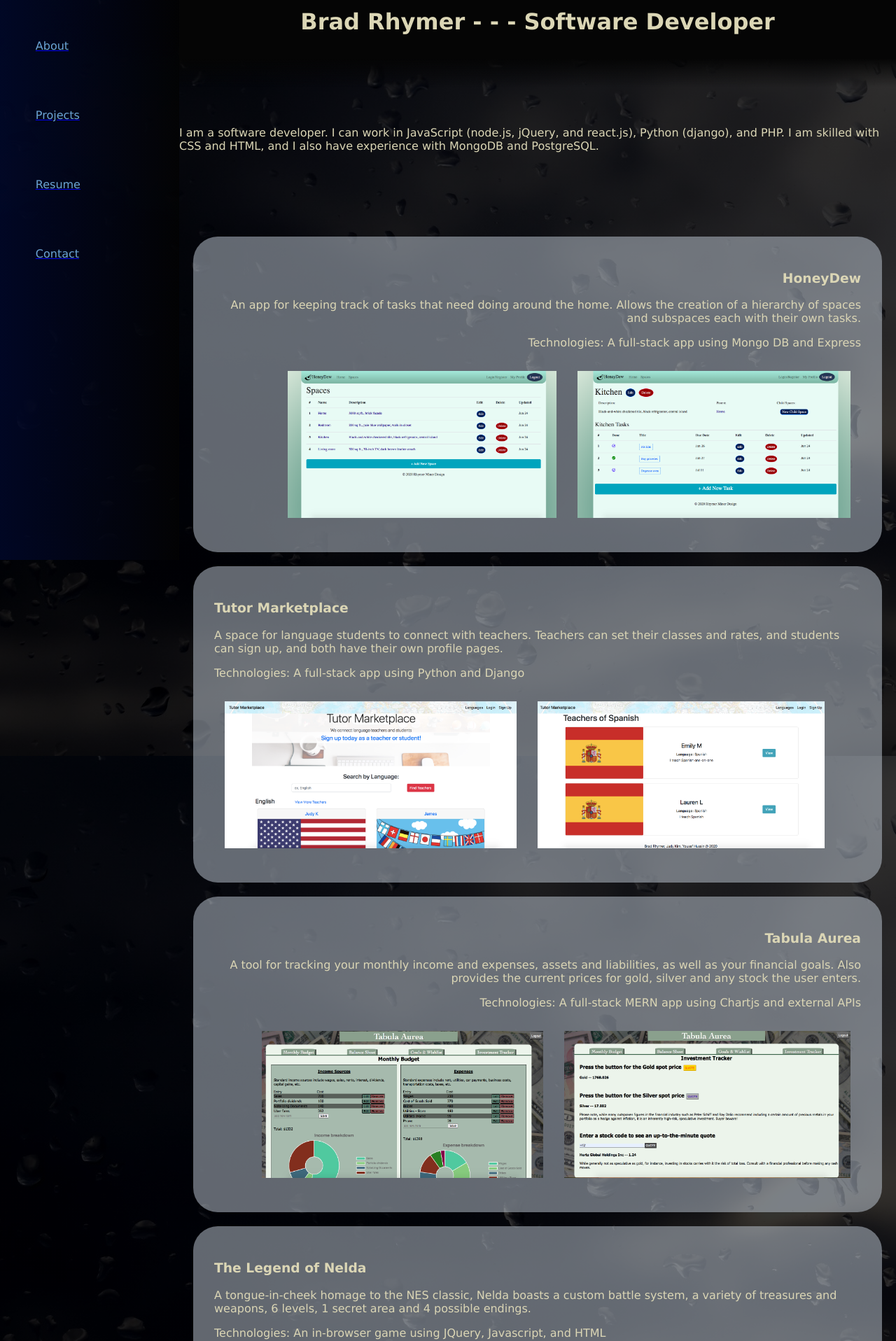
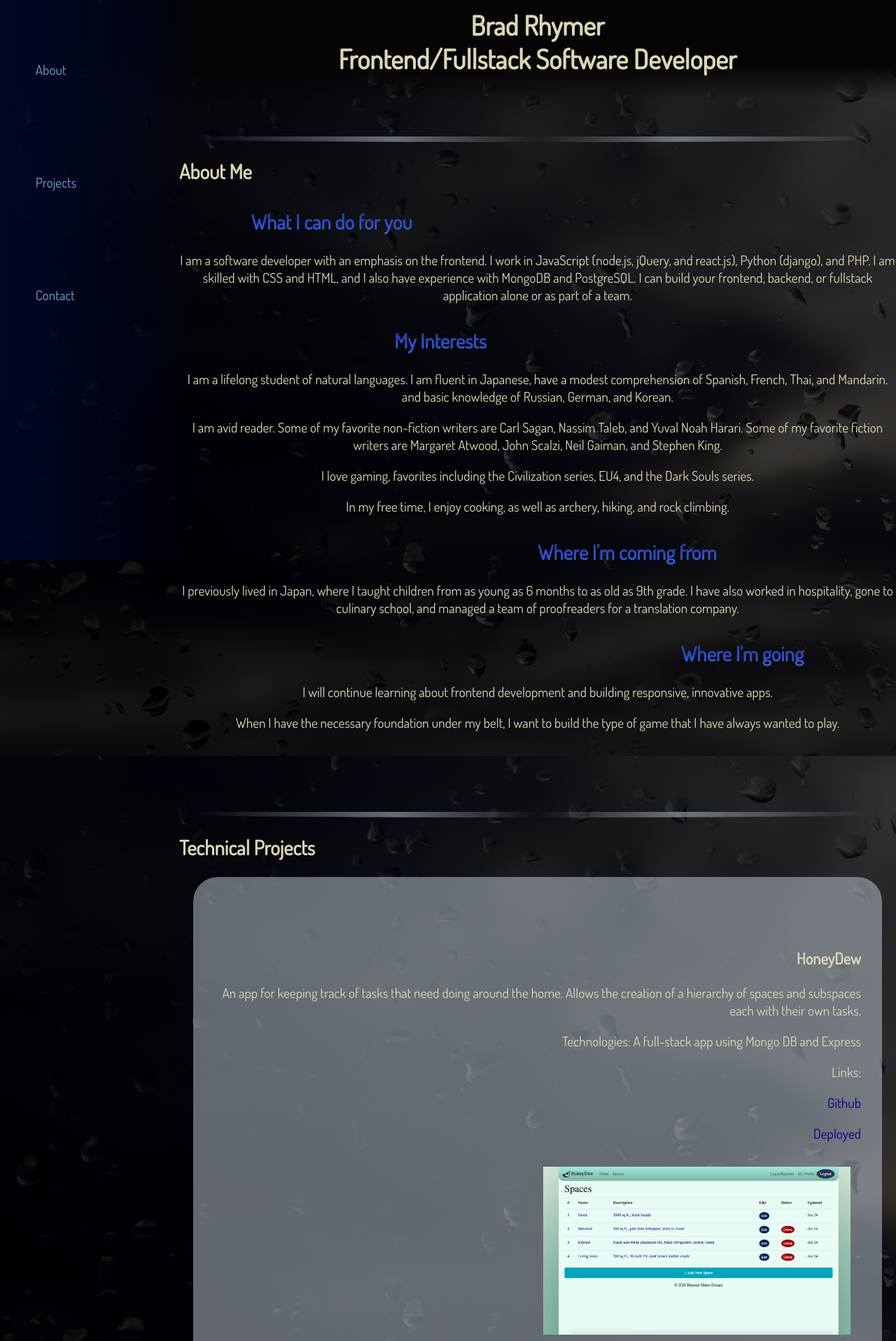
Before and after one commit to brhymer/portfolio, a React (Create React App) app: page /resume in a window 1280 px wide. Shown: the top 1916 px of the page at 70% size. Built offline with nearby package versions, Linux system fonts and the light colour scheme.

Commit message:
adds content to about section

```diff
--- a/package.json
+++ b/package.json
@@ -7,7 +7,12 @@
     "@testing-library/jest-dom": "^4.2.4",
     "@testing-library/react": "^9.5.0",
     "@testing-library/user-event": "^7.2.1",
+    "axios": "^0.19.2",
+    "body-parser": "^1.19.0",
+    "cors": "^2.8.5",
+    "express": "^4.17.1",
     "gh-pages": "^3.1.0",
+    "nodemailer": "^6.4.10",
     "react": "^16.13.1",
     "react-dom": "^16.13.1",
     "react-router-dom": "^5.2.0",
--- a/src/App.css
+++ b/src/App.css
@@ -1,6 +1,7 @@
 /* ----
  Entire
 ---- */
+@import url('https://fonts.googleapis.com/css?family=Dosis');
 
 .App {
   background: linear-gradient( rgba(0, 0, 0, 0.8), rgba(0, 0, 0, 0.8) ), url('./rain.jpg');
@@ -8,8 +9,9 @@
   color: rgb(219, 214, 181) ;
   padding: 80px 0 0 20%;
   height: 100%;
-  font-family: 'Lucida Sans', 'Lucida Sans Regular', 'Lucida Grande', 'Lucida Sans Unicode', Geneva, Verdana, sans-serif;
+  font-family: 'Dosis';
   scroll-behavior: smooth;
+  font-size: larger;
 }
 
 .rain {
@@ -30,19 +32,19 @@
   border-radius: 20px;
 }
 
-/* Handle on hover */
 ::-webkit-scrollbar-thumb:hover {
   background: rgba(4, 44, 241, 0.8);
 }
-/* ::-webkit-scrollbar-track {
-  background: linear-gradient(rgba(1, 8, 44, 0.8), rgba(6, 50, 92, 0.8));
-} */
 
-/* ::-webkit-scrollbar-thumb {
-  background: aqua;
-} */
+hr {
+  height: 8px;
+  background: radial-gradient(circle, rgba(0,0,0,0) 0%, rgba(196, 206, 218, 0.5) 42%, rgba(1, 8, 44, 0.1) 100%);
+  /* background: linear-gradient(rgba(196, 206, 218, 0.5), rgba(1, 8, 44, 0) 40%); */
+  border: none;
+  border-radius: 0 0 50% 50%;
+  width: 95%;
 
-
+}
 
 /* ----
  Header
@@ -52,11 +54,12 @@
   background: linear-gradient(to top, transparent, rgb(5, 5, 5) 33%);
   /* display: inline-block; */
   top: 0;
-  height: 14%;
+  height: 16%;
   position: fixed;
   padding: 12px 0 0 0;
   text-align: center;
   width: 80vw;
+  z-index: 1;
   /* background-image: linear-gradient( rgba(0, 0, 0, 0.8), rgba(0, 0, 0, 0.8) ), url('./rain.jpg') */
   /* url('./rain.jpg'), linear-gradient(#ebdb01, #b90a04); */
   /* linear-gradient(to top, transparent, black 33%); */
@@ -80,18 +83,43 @@
   left: 0;
   list-style: none;
   /* background: linear-gradient(rgba(1, 8, 44, 0.8), rgba(6, 50, 92, 0.8)); */
-  background: linear-gradient(to right, rgba(1, 8, 44, 0.8), rgba(3, 3, 3, 0.8));
+  background: linear-gradient(to right, rgba(1, 8, 44, 0.8), rgba(3, 3, 33, 0.2));
 
   /* padding: 30px 0; */
 }
 
-nav li {
-  display: block;
+nav a {
   list-style: none;
-  padding: 40px 5%;
+  padding: 68px 5%;
   color: rgb(108, 165, 212);
   text-decoration: none;
+  height: 20%;
+}
 
+.spacing {
+  display: flex;
+  flex-direction: column;
+  justify-content: space-around;
+}
+
+#about, #projects, #resume {
+  margin-bottom: 30px;
+}
+
+/* ----
+  About
+---- */
+
+.about {
+  text-align: center;
+}
+
+.abouth {
+  padding-top: 1%;
+  background: -webkit-linear-gradient(#19278C, #3B5EDB);
+  -webkit-background-clip: text;
+  background-clip: text;
+  -webkit-text-fill-color: transparent;
 }
 
 /* ----
@@ -102,6 +130,10 @@ nav li {
   background: rgba(5, 53, 97, 0.3);
   height: 85%;
   margin: 1%;
+}
+
+.body {
+  transition: transform 5s ease-in-out;
 }
 
 .lcard {
@@ -125,23 +157,46 @@ nav li {
 }
 
 img {
-  height: 210px;
+  height: 240px;
   padding: 15px;
   /* width: 100px; */
   /* z-index: 1; */
   /* float: left; */
   display: inline-block;
+  transition: transform 1s ease-in-out;
 }
 
-.section {
-  padding: 100px 0;
+img:hover {
+  transform: scale(1.6)
+
+}
+
+/* .section {
+  padding: 40px 0;
+} */
+
+.projlink {
+  text-decoration: none;
+  color: darkblue;
+  transition: box-shadow 2s, color 2s, background 2s linear;
+}
+
+.projlink:hover {
+  box-shadow: 0 0 30px darkblue;
+  background: darkblue;
+  color: gold
 }
 
 /* ----
  Resume
 ---- */
 
-
+.resume {
+  text-align: center;
+  font-size: larger;
+  background: rgba(196, 206, 218, 0.5);
+  border-radius: 35px;
+}
 
 /* ----
  Contact
@@ -182,6 +237,11 @@ input {
   display: block;
 }
 
+.contlink {
+  color: darkblue;
+  text-decoration: none;
+}
+
 /* ----
  Footer
 ---- */
--- a/src/App.js
+++ b/src/App.js
@@ -13,7 +13,6 @@ function App() {
       <div className="rain">
         <Header />
         <Nav />
-        {/* <Routes /> */}
         <Body />
         <Footer />
       </div>
--- a/src/components/About.js
+++ b/src/components/About.js
@@ -2,8 +2,19 @@ import React from 'react';
 
 const About = () => {
     return (
-        <div className="section" id ="about">
-            I am a software developer.  I can work in JavaScript (node.js, jQuery, and react.js), Python (django), and PHP.  I am skilled with CSS and HTML, and I also have experience with MongoDB and PostgreSQL.
+        <div className="section">
+            <h2 className="abouth" style={{textIndent: "10%"}}>What I can do for you</h2>
+            <p className="about">I am a software developer with an emphasis on the frontend.  I work in JavaScript (node.js, jQuery, and react.js), Python (django), and PHP.  I am skilled with CSS and HTML, and I also have experience with MongoDB and PostgreSQL. I can build your frontend, backend, or fullstack application alone or as part of a team.</p>
+            <h2 className="abouth" style={{textIndent: "30%"}}>My Interests</h2>
+            <p className="about">I am a lifelong student of natural languages.  I am fluent in Japanese, have a modest comprehension of Spanish, French, Thai, and Mandarin.  and basic knowledge of Russian, German, and Korean.</p>
+            <p className="about">I am avid reader.  Some of my favorite non-fiction writers are Carl Sagan, Nassim Taleb, and Yuval Noah Harari. Some of my favorite fiction writers are Margaret Atwood, John Scalzi, Neil Gaiman, and Stephen King.</p>
+            <p className="about">I love gaming, favorites including the Civilization series, EU4, and the Dark Souls series.</p>
+            <p className="about">In my free time, I enjoy cooking, as well as archery, hiking, and rock climbing.</p>
+            <h2 className="abouth" style={{textIndent: "50%"}}>Where I'm coming from</h2>
+            <p className="about">I previously lived in Japan, where I taught children from as young as 6 months to as old as 9th grade.  I have also worked in hospitality, gone to culinary school, and managed a team of proofreaders for a translation company.</p>
+            <h2 className="abouth" style={{textIndent: "70%"}}>Where I'm going</h2>
+            <p className="about">I will continue learning about frontend development and building responsive, innovative apps.</p>
+            <p className="about">When I have the necessary foundation under my belt, I want to build the type of game that I have always wanted to play.</p>
         </div>
     );
 }
--- a/src/components/Body.js
+++ b/src/components/Body.js
@@ -2,16 +2,36 @@ import React, { Component } from 'react';
 import About from './About';
 import Projects from './Projects';
 import Resume from './Resume';
-import Contact from './Contact';
+// import Contact from './Contact';
 
 class Body extends Component {
     render() {
         return (
             <div>
+                <article id="about"></article>
+                <br/>
+                <br/>
+                <br/>
+                <hr/>
+                <h2>About Me</h2>
                 <About />
+                <article id="projects"></article>
+                <br/>
+                <br/>
+                <br/>
+                <hr/>
+                <h2>Technical Projects</h2>
                 <Projects />
+                <article id="resume"></article>
+                <br/>
+                <br/>
+                <br/>
+                <hr/>
+                <h2>Contact Me</h2>
                 <Resume />
-                <Contact />
+                <br/>
+                <hr/>
+                {/* <Contact /> */}
             </div>
         );
     }
--- a/src/components/Header.js
+++ b/src/components/Header.js
@@ -4,7 +4,8 @@ class Header extends Component {
     render() {
         return (
             <div className="header">
-                <h1 id ="topline">Brad Rhymer - - - Software Developer</h1>
+                <h1 id ="topline">Brad Rhymer <br/> Frontend/Fullstack Software Developer</h1>
+
             </div>
         );
     }
--- a/src/components/Nav.js
+++ b/src/components/Nav.js
@@ -5,11 +5,10 @@ class Nav extends Component {
     render() {
         return (
             <nav className="sidenav">
-                <ul>
+                <ul className="spacing">
                     <a href='#about'><li>About</li></a>
                     <a href='#projects'><li>Projects</li></a>
-                    <a href='#resume'><li>Resume</li></a>
-                    <a href='#contact-me'><li>Contact</li></a>
+                    <a href='#resume'><li>Contact</li></a>
                 </ul>
             </nav>
         );
--- a/src/components/Project.js
+++ b/src/components/Project.js
@@ -4,9 +4,14 @@ class Project extends Component {
     render(props) {
         return (
             <div className={this.props.index%2===0 ? "rcard" : "lcard"}>
+                <br/>
+                <br/>
                 <h3>{this.props.title}</h3>
                 <p>{this.props.description}</p>
                 <p>Technologies: {this.props.tech}</p>
+                <p>Links:</p>
+                <p><a className="projlink" href={this.props.github} target="_blank" rel="noopener noreferrer">Github</a></p>
+                <p><a className="projlink" href={this.props.live} target="_blank" rel="noopener noreferrer">Deployed</a></p>
                 <img src={this.props.image1} alt="first img of {{this.props.title}}"/><img src={this.props.image2} alt='second img of {{this.props.title}}'/>
             </div>
         );
--- a/src/components/Projects.js
+++ b/src/components/Projects.js
@@ -15,24 +15,32 @@ class Projects extends Component {
             {title: "HoneyDew",
             description: "An app for keeping track of tasks that need doing around the home.  Allows the creation of a hierarchy of spaces and subspaces each with their own tasks.",
             tech: "A full-stack app using Mongo DB and Express",
+            github: "https://git.generalassemb.ly/BrR/HoneyDew",
+            live: "https://ga-honeydew-tasks.azurewebsites.net/spaces/",
             image1: honeydew1,
             image2: honeydew2,
         },
             {title: "Tutor Marketplace",
             description: "A space for language students to connect with teachers.  Teachers can set their classes and rates, and students can sign up, and both have their own profile pages.",
             tech: "A full-stack app using Python and Django",
+            github: "https://git.generalassemb.ly/BrR/TutorMarketplace",
+            live: "https://tutor-marketplace-sei.herokuapp.com/",
             image1: tutor1,
             image2: tutor2,
         },
             {title: "Tabula Aurea",
             description: "A tool for tracking your monthly income and expenses, assets and liabilities, as well as your financial goals.  Also provides the current prices for gold, silver and any stock the user enters.",
             tech: "A full-stack MERN app using Chartjs and external APIs",
+            github: "https://git.generalassemb.ly/BrR/Tabula-aurea-frontend",
+            live: "https://tabulaaurea.herokuapp.com/",
             image1: tabula1,
             image2: tabula2
         },
             {title: "The Legend of Nelda",
             description: "A tongue-in-cheek homage to the NES classic, Nelda boasts a custom battle system, a variety of treasures and weapons, 6 levels, 1 secret area and 4 possible endings.",
             tech: "An in-browser game using JQuery, Javascript, and HTML",
+            github: "https://git.generalassemb.ly/BrR/The-Legend-of-Nelda",
+            live: "https://brhymer.github.io/Project-zero/",
             image1: nelda1,
             image2: nelda2
         }]
@@ -48,6 +56,8 @@ class Projects extends Component {
                     title={element.title}
                     description={element.description}
                     tech={element.tech}
+                    github={element.github}
+                    live={element.live}
                     image1={element.image1}
                     image2={element.image2}/>
                 </>
@@ -55,7 +65,7 @@ class Projects extends Component {
         });
 
         return (
-            <section className="body" id="projects">
+            <section className="body">
                 { projList }
 
             </section>
--- a/src/components/Resume.js
+++ b/src/components/Resume.js
@@ -2,9 +2,16 @@ import React from 'react';
 
 const Resume = () => {
     return (
-        <div className="section" id="resume">
-            Click the following link to download my resume:
-            <a href="br-res.pdf" download>Download</a>
+        <div className="resume">
+            <br/>
+            <br/>
+            <p><b>Phone:</b> (415) 373-2694</p>
+            <p><b>Email:</b> brhymer28@gmail.com</p>
+            <p><a className="contlink" href= "https://git.generalassemb.ly/BrR" target="_blank" rel="noopener noreferrer"><b>Github</b></a></p>
+            <p><a className="contlink" href= "https://www.linkedin.com/in/brad-rhymer" target="_blank" rel="noopener noreferrer"><b>LinkedIn</b></a></p>
+            <p><a className="contlink" href="../br-res.pdf" download>Download My Resume</a></p>
+            <br/>
+            <br/>
         </div>
     );
 }
```
Also changed, not shown: src/components/Contact.js (+46 -6 lines), 1 other file (tests, documents, lock files or other folders).
